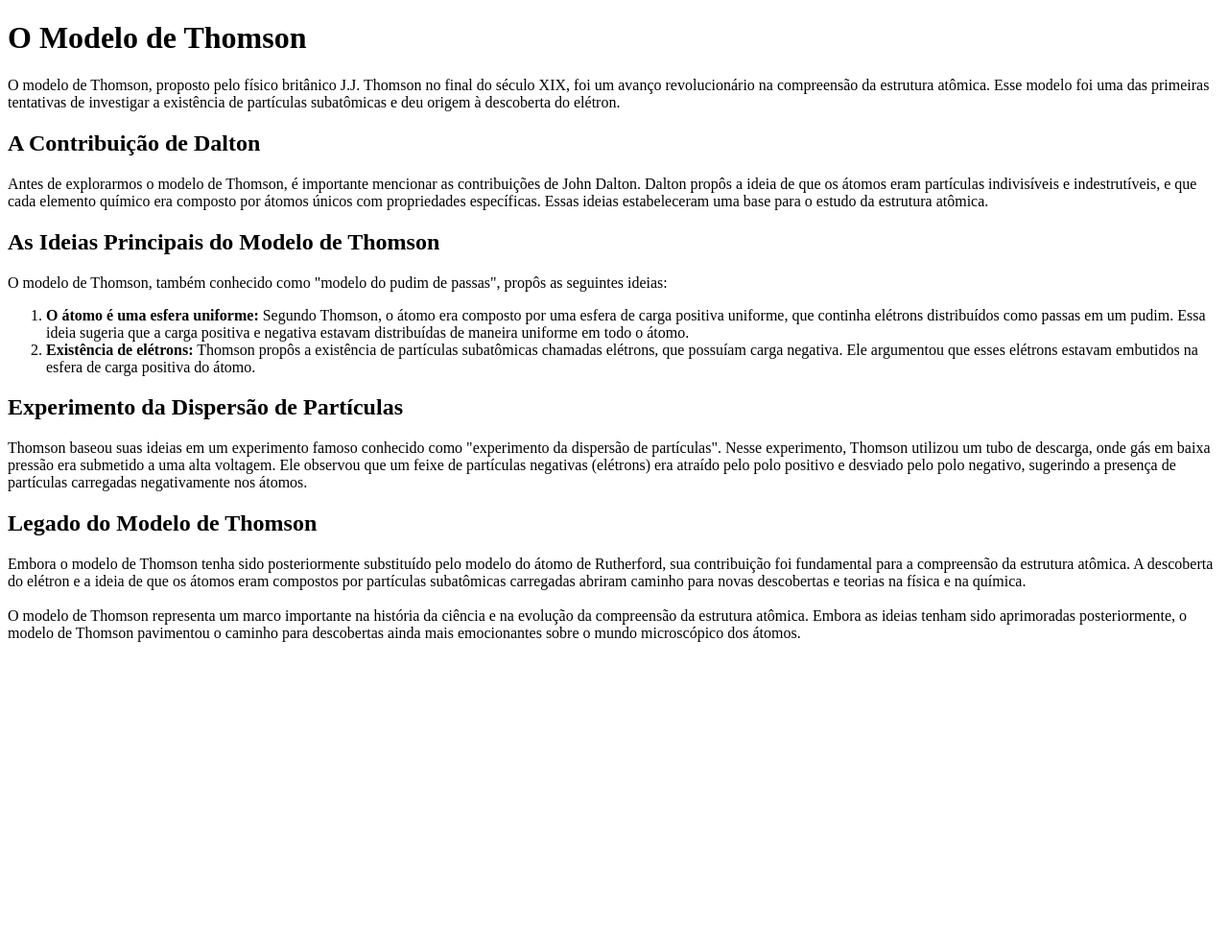
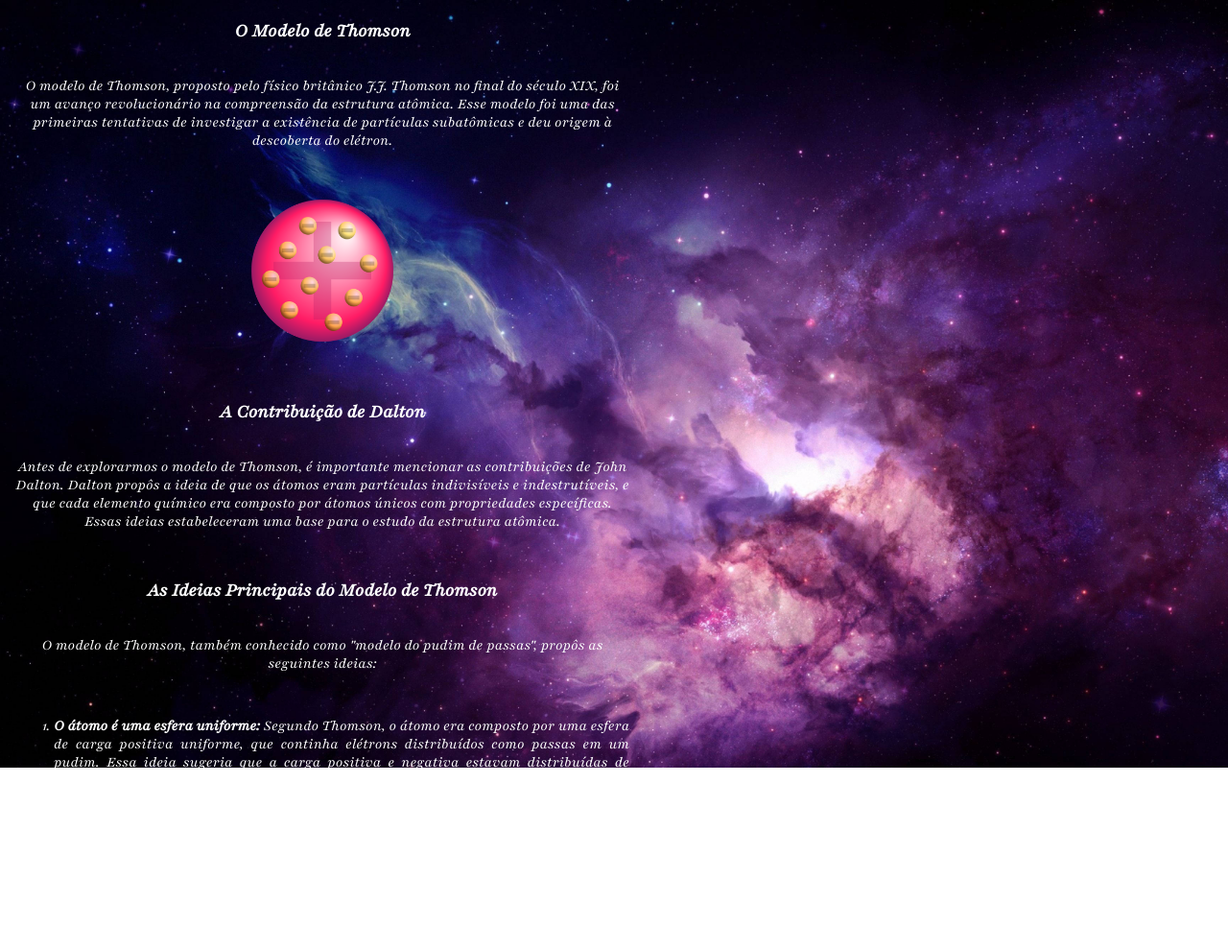
Before and after one commit to JFCalvao/TP1, a plain HTML site: page pagina3.html in a window 1280 px wide. Shown: the whole page at 96% size. Before the commit the page ends 800 px from the top, so only its background shows below. Drawn offline with Linux system fonts and the light colour scheme.

Commit message:
Update pagina3.html

```diff
--- a/pagina3.html
+++ b/pagina3.html
@@ -3,29 +3,38 @@
 <head>
     <title>Modelo de Thomson</title>
     <link rel="icon" href="imgs/thomson.jpg" type="image/jpg">
+    <link rel="stylesheet" type="text/css" href="estilos.css" media="screen" />
 </head>
 
 <body>
-    <h1>
+    <article>
+        <h3>
             O Modelo de Thomson
-    </h1>
+        </h3>
         <p>
             O modelo de Thomson, proposto pelo físico britânico J.J. Thomson no final do século XIX, foi um avanço
-        revolucionário na compreensão da estrutura atômica. Esse modelo foi uma das primeiras tentativas de investigar a
+            revolucionário na compreensão da estrutura atômica. Esse modelo foi uma das primeiras tentativas de
+            investigar a
             existência de partículas subatômicas e deu origem à descoberta do elétron.
         </p>
-    <h2>
+        <p>
+            <img src="imgs/modelo_de_Thomson.png">
+        </p>
+        <h3>
             A Contribuição de Dalton
-    </h2>
+        </h3>
         <p>
-        Antes de explorarmos o modelo de Thomson, é importante mencionar as contribuições de John Dalton. Dalton propôs
-        a ideia de que os átomos eram partículas indivisíveis e indestrutíveis, e que cada elemento químico era composto
-        por átomos únicos com propriedades específicas. Essas ideias estabeleceram uma base para o estudo da estrutura
+            Antes de explorarmos o modelo de Thomson, é importante mencionar as contribuições de John Dalton. Dalton
+            propôs
+            a ideia de que os átomos eram partículas indivisíveis e indestrutíveis, e que cada elemento químico era
+            composto
+            por átomos únicos com propriedades específicas. Essas ideias estabeleceram uma base para o estudo da
+            estrutura
             atômica.
         </p>
-    <h2>
+        <h3>
             As Ideias Principais do Modelo de Thomson
-    </h2>
+        </h3>
         <p>
             O modelo de Thomson, também conhecido como "modelo do pudim de passas", propôs as seguintes ideias:
         <ol>
@@ -42,27 +51,31 @@
             </li>
         </ol>
         </p>
-    <h2>
+        <h3>
             Experimento da Dispersão de Partículas
-    </h2>
+        </h3>
         <p>
             Thomson baseou suas ideias em um experimento famoso conhecido como "experimento da dispersão de partículas".
             Nesse experimento, Thomson utilizou um tubo de descarga, onde gás em baixa pressão era submetido a uma alta
-        voltagem. Ele observou que um feixe de partículas negativas (elétrons) era atraído pelo polo positivo e desviado
+            voltagem. Ele observou que um feixe de partículas negativas (elétrons) era atraído pelo polo positivo e
+            desviado
             pelo polo negativo, sugerindo a presença de partículas carregadas negativamente nos átomos.
         </p>
-    <h2>
+        <h3>
             Legado do Modelo de Thomson
-    </h2>
+        </h3>
         <p>
             Embora o modelo de Thomson tenha sido posteriormente substituído pelo modelo do átomo de Rutherford, sua
-        contribuição foi fundamental para a compreensão da estrutura atômica. A descoberta do elétron e a ideia de que
-        os átomos eram compostos por partículas subatômicas carregadas abriram caminho para novas descobertas e teorias
+            contribuição foi fundamental para a compreensão da estrutura atômica. A descoberta do elétron e a ideia de
+            que
+            os átomos eram compostos por partículas subatômicas carregadas abriram caminho para novas descobertas e
+            teorias
             na física e na química.<br><br>
 
             O modelo de Thomson representa um marco importante na história da ciência e na evolução da compreensão da
             estrutura atômica. Embora as ideias tenham sido aprimoradas posteriormente, o modelo de Thomson pavimentou o
             caminho para descobertas ainda mais emocionantes sobre o mundo microscópico dos átomos.
         </p>
+    </article>
 
 </body>
```
Lines whose indentation alone changed are shown as unchanged.
